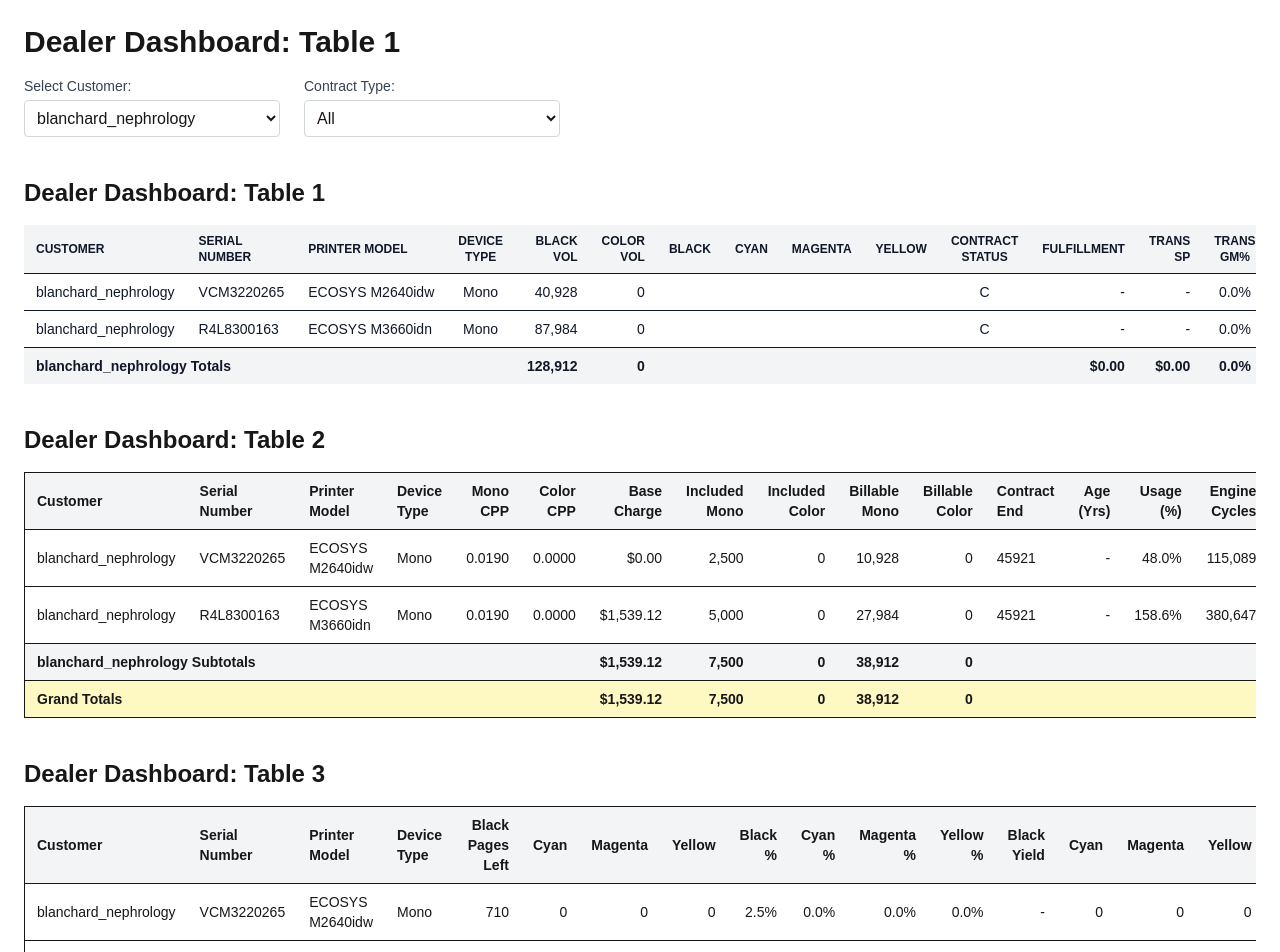
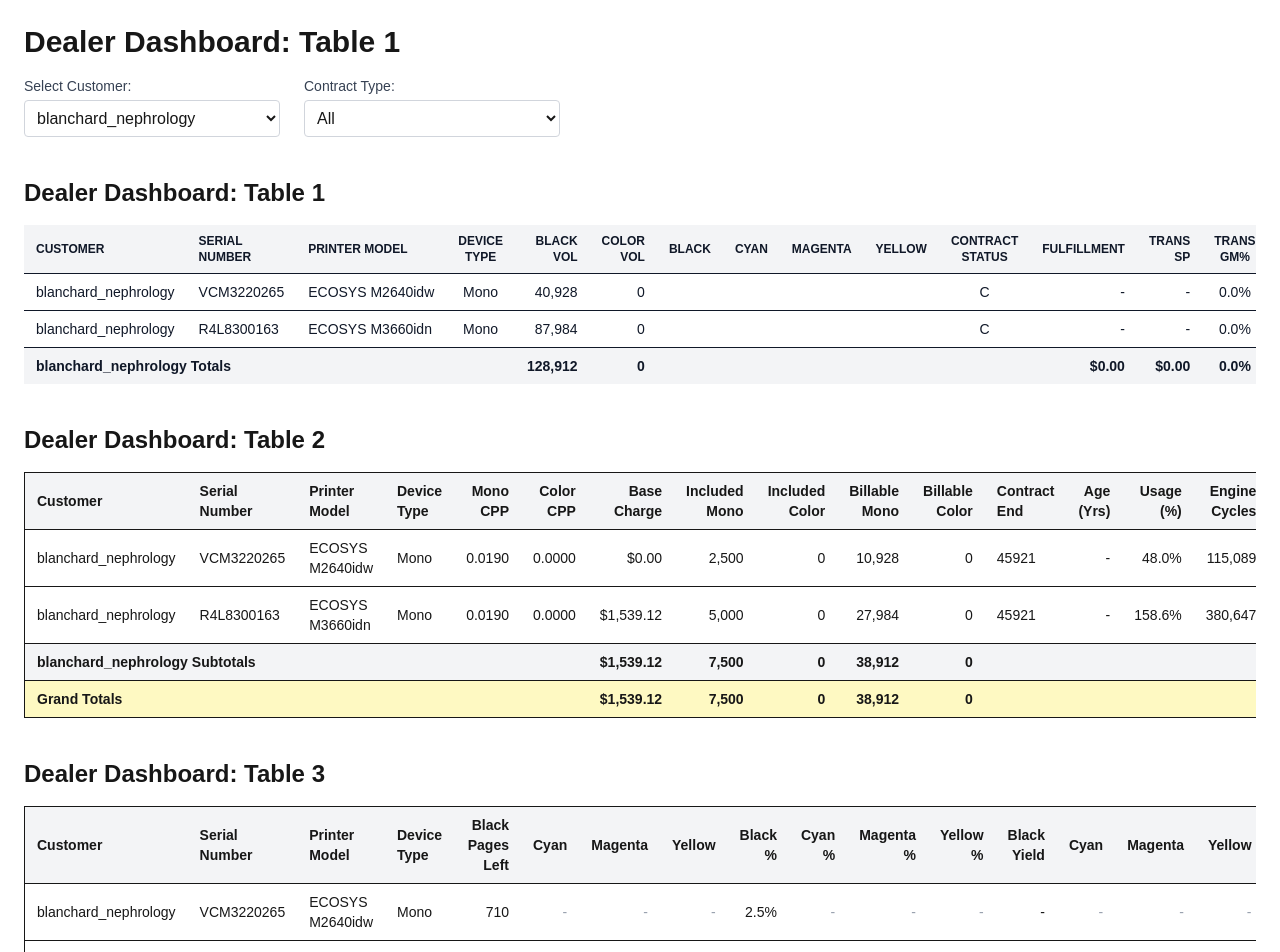
Before and after one commit to ElliottIan397/dealer-dashboard, a Next.js app: page / in a window 1280 px wide. Shown: the top 952 px of the page. Built offline with nearby package versions, Linux system fonts and the light colour scheme.

Commit message:
Table formatting adjustments Rev 3

```diff
--- a/app/Table3.tsx
+++ b/app/Table3.tsx
@@ -12,7 +12,13 @@ type Props = {
 export default function Table3({ filtered }: Props) {
   const formatNumber = (val: number) => val.toLocaleString();
   const formatPercent = (val: number | undefined) =>
-    typeof val === "number" ? `${(val *100).toFixed(1)}%` : "-";
+    typeof val === "number" ? `${(val * 100).toFixed(1)}%` : "-";
+
+  const renderColorField = (value: any, type: string) =>
+    type === "Mono" ? <span className="text-gray-400">-</span> : safeNumber(value);
+
+  const renderColorPercent = (value: any, type: string) =>
+    type === "Mono" ? <span className="text-gray-400">-</span> : safePercent(value);
 
   const grouped = Object.entries(
     filtered.reduce((acc: Record<string, any[]>, row) => {
@@ -54,17 +60,17 @@ export default function Table3({ filtered }: Props) {
                 <td className="px-3 py-2">{row.Printer_Model}</td>
                 <td className="px-3 py-2">{row.Device_Type}</td>
                 <td className="px-3 py-2 text-right">{safeNumber(row.Black_Pages_Left)}</td>
-                <td className="px-3 py-2 text-right">{safeNumber(row.Cyan_Pages_Left)}</td>
-                <td className="px-3 py-2 text-right">{safeNumber(row.Magenta_Pages_Left)}</td>
-                <td className="px-3 py-2 text-right">{safeNumber(row.Yellow_Pages_Left)}</td>
+                <td className="px-3 py-2 text-right">{renderColorField(row.Cyan_Pages_Left, row.Device_Type)}</td>
+                <td className="px-3 py-2 text-right">{renderColorField(row.Magenta_Pages_Left, row.Device_Type)}</td>
+                <td className="px-3 py-2 text-right">{renderColorField(row.Yellow_Pages_Left, row.Device_Type)}</td>
                 <td className="px-3 py-2 text-right">{safePercent(row.Black_Page_Coverage_Percent)}</td>
-                <td className="px-3 py-2 text-right">{safePercent(row.Cyan_Page_Coverage_Percent)}</td>
-                <td className="px-3 py-2 text-right">{safePercent(row.Magenta_Page_Coverage_Percent)}</td>
-                <td className="px-3 py-2 text-right">{safePercent(row.Yellow_Page_Coverage_Percent)}</td>
+                <td className="px-3 py-2 text-right">{renderColorPercent(row.Cyan_Page_Coverage_Percent, row.Device_Type)}</td>
+                <td className="px-3 py-2 text-right">{renderColorPercent(row.Magenta_Page_Coverage_Percent, row.Device_Type)}</td>
+                <td className="px-3 py-2 text-right">{renderColorPercent(row.Yellow_Page_Coverage_Percent, row.Device_Type)}</td>
                 <td className="px-3 py-2 text-right">{safeNumber(row.Black_Yield_Estimate)}</td>
-                <td className="px-3 py-2 text-right">{safeNumber(row.Cyan_Yield_Estimate)}</td>
-                <td className="px-3 py-2 text-right">{safeNumber(row.Magenta_Yield_Estimate)}</td>
-                <td className="px-3 py-2 text-right">{safeNumber(row.Yellow_Yield_Estimate)}</td>
+                <td className="px-3 py-2 text-right">{renderColorField(row.Cyan_Yield_Estimate, row.Device_Type)}</td>
+                <td className="px-3 py-2 text-right">{renderColorField(row.Magenta_Yield_Estimate, row.Device_Type)}</td>
+                <td className="px-3 py-2 text-right">{renderColorField(row.Yellow_Yield_Estimate, row.Device_Type)}</td>
               </tr>
             ))
           )}
```
